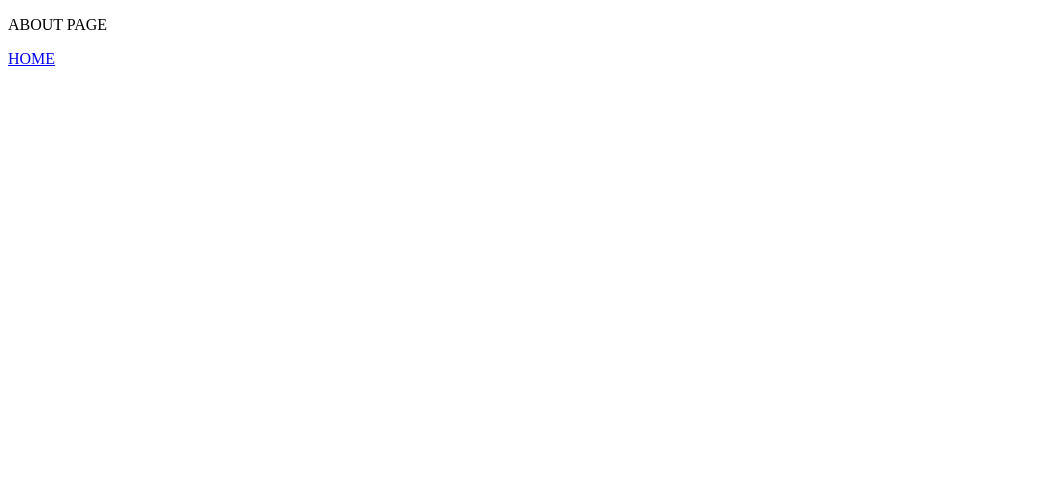
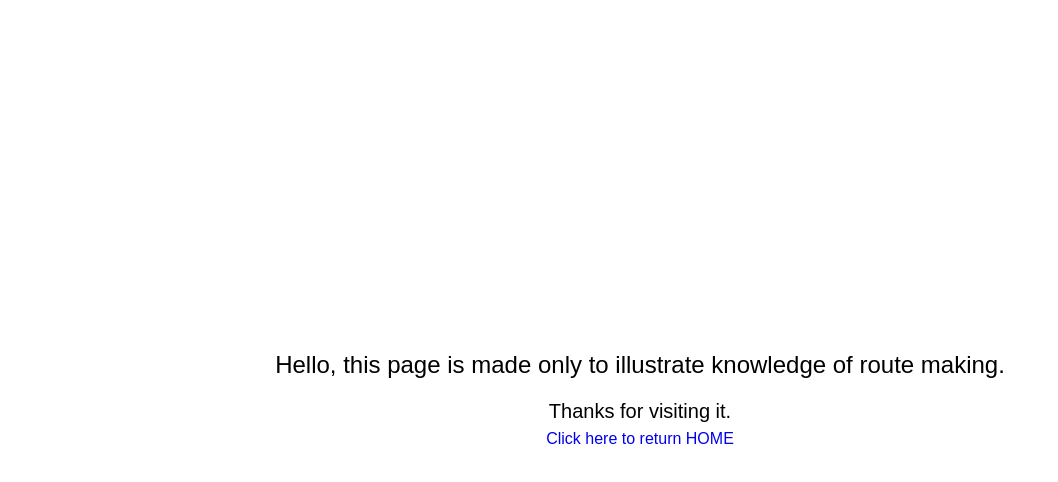
Before and after one commit to Roman-Artemiev/Montdo, a plain HTML site: page About-us/about-us.html in a window 1280 px wide. Shown: the whole page, without its empty margins (0-1058 px from the left). Drawn offline with Linux system fonts and the light colour scheme.

Commit message:
to style nav pages

```diff
--- a/About-us/about-us.html
+++ b/About-us/about-us.html
@@ -1,12 +1,19 @@
 <!DOCTYPE html>
 <html lang="en">
-<head>
-  <meta charset="UTF-8">
-  <meta name="viewport" content="width=device-width, initial-scale=1.0">
-  <title>Document</title>
-</head>
-<body>
-  <p>ABOUT PAGE</p>
-  <a href="/">HOME</a>
-</body>
+  <head>
+    <meta charset="UTF-8" />
+    <meta name="viewport" content="width=device-width, initial-scale=1.0" />
+    <title>Document</title>
+    <link rel="stylesheet" href="./../css/style.css" />
+  </head>
+  <body>
+    <div class="develop-page">
+      <h2 class="">
+        Hello, this page is made only to illustrate knowledge of route making.
+      </h2>
+      <p>Thanks for visiting it.</p>
+
+      <a href="/">Click here to return HOME</a>
+    </div>
+  </body>
 </html>
--- a/css/style.css
+++ b/css/style.css
@@ -849,6 +849,28 @@ img {
 /* Footer Style End */
 
 
+.develop-page {
+    width: 100%;
+    height: 100vh;
+    display: flex;
+    flex-direction: column;
+    align-items: center;
+    justify-content: center;
+}
+
+.develop-page h2 {
+    text-align: center;
+    font-size: 24px;
+    margin-bottom: 24px;
+}
+
+.develop-page p {
+    text-align: center;
+    font-size: 20px;
+    margin-bottom: 10px;
+}
+
+
 
 
 
```
Also changed, not shown: Gallery/gallery.html (+8 -2 lines), Why-us/why-us.html (+13 -9 lines).
